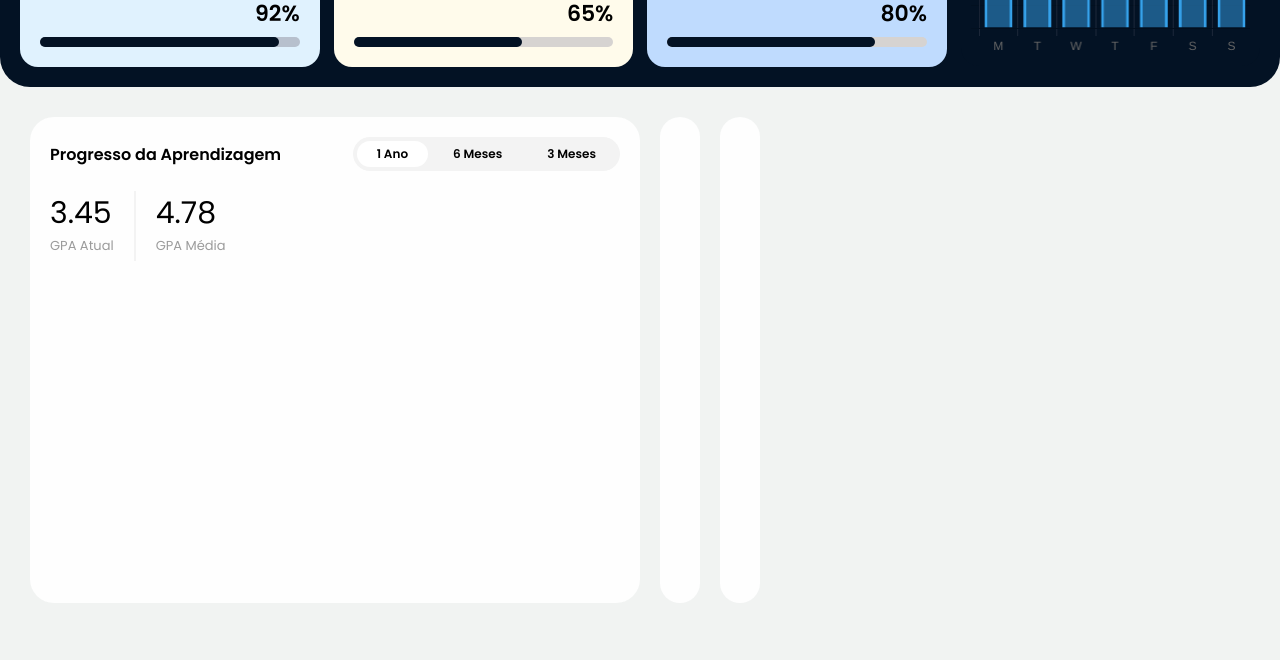
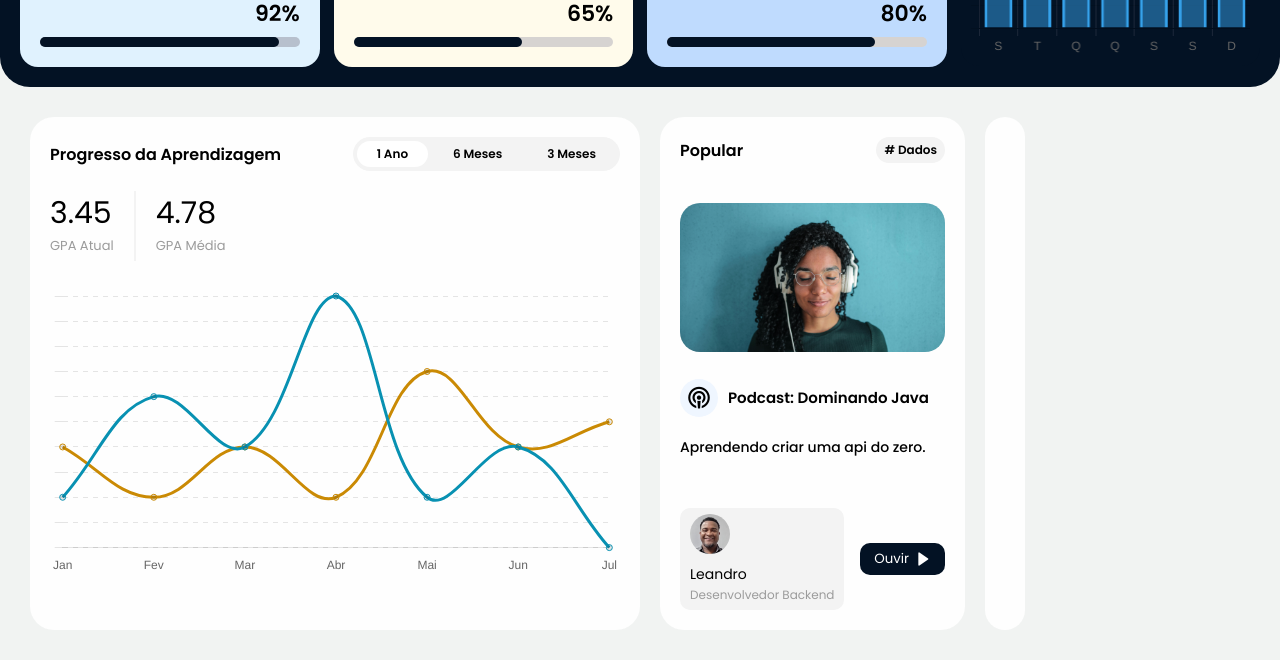
Before and after one commit to Git-LeAmaral/portifolio_dashboard, a plain HTML site: page index.html in a window 1280 px wide. Shown: the part 240-900 px from the top of the page. Before the commit the page ends 873 px from the top, so only its background shows below. Drawn offline with nearby package versions, Linux system fonts and the light colour scheme.

Commit message:
Finalizado dash podcast

```diff
--- a/index.html
+++ b/index.html
@@ -126,7 +126,29 @@
 
         </div>
 
-        <div class="popular"></div>
+        <div class="popular">
+            <div class="header">
+                <h4>Popular</h4>
+                <a href="#"># Dados</a>
+            </div>
+            <img src="assets/podcast.jpg">
+            <div class="audio">
+                <i class='bx bx-podcast'></i>
+                <a href="#">Podcast: Dominando Java</a>
+            </div>
+            <p>Aprendendo criar uma api do zero.</p>
+            <div class="listen">
+                <div class="author">
+                    <img src="assets/Perfil.jpg">
+                    <div>
+                        <a href="#">Leandro</a>
+                        <p>Desenvolvedor Backend</p>
+                    </div>
+                </div>
+                <button>Ouvir<i class='bx bxs-right-arrow'></i></button>
+            </div>
+        </div>
+
         <div class="upcoming"></div>
 
     </div>
--- a/script.js
+++ b/script.js
@@ -1,9 +1,10 @@
 const ctx = document.querySelector('.activity-chart');
+const ctx2 = document.querySelector('.prog-chart');
 
 new Chart(ctx, {
   type: 'bar',
   data:{
-    labels: ['M', 'T', 'W', 'T', 'F', 'S', 'S'],
+    labels: ['S', 'T', 'Q', 'Q', 'S', 'S', 'D'],
     datasets: [{
         label: 'Time',
         data: [8, 6, 7, 6, 10, 8, 4],
@@ -43,3 +44,52 @@ new Chart(ctx, {
     }
   }
 });
+
+new Chart(ctx2, {
+  type: 'line',
+  data:{
+    labels: ['Jan', 'Fev', 'Mar', 'Abr', 'Mai', 'Jun', 'Jul'],
+    datasets: [{
+        label: 'Atual GPA',
+        data: [6, 10, 8, 14, 6, 8, 4],
+        borderColor: '#0891b2',
+        tension: 0.4
+    },
+    {
+        label: 'Media GPA',
+        data: [8, 6, 8, 6, 11, 8, 9],
+        borderColor: '#ca8a04',
+        tension: 0.4
+    }
+  ]
+  },
+  options: {
+    responsive: true,
+    maintainAspactRatio: true,
+    scales: {
+        x: {
+          grid: {
+            display: false,
+          }
+        },
+        y: {
+          ticks: {
+            display: false
+          },
+          border: {
+            display: false,
+            dash: [5, 5]
+          }
+        }
+    },
+    plugins: {
+        legend: {
+            display: false
+        }
+    },
+    animation: {
+        duration: 1000,
+        easing: 'easeInOutQuad',
+    }
+  }
+});
--- a/style.css
+++ b/style.css
@@ -262,14 +262,16 @@ body {
     width: 50%;
 }
 
-.bottom-container .prog-status .header {
+.bottom-container .prog-status .header,
+.bottom-container .popular .header {
     display: flex;
     align-items: center;
     justify-content: space-between;
     margin-bottom: 20px;
 }
 
-.bottom-container .prog-status .header h4 {
+.bottom-container .prog-status .header h4,
+.bottom-container .popular .header h4 {
     font-weight: 600;
 }
 
@@ -314,3 +316,99 @@ body {
     height: 70px;
     background: #f3f3f3;
 }
+
+.bottom-container .popular {
+    width: 25%;
+}
+
+.bottom-container .popular .header {
+    margin-bottom: 40px;
+}
+
+.bottom-container .popular .header a {
+    font-size: 12px;
+    color: #000;
+    font-weight: 600;
+    padding: 4px 8px;
+    background: #f3f3f3;
+    border-radius: 20px;
+}
+
+.bottom-container .popular > img {
+    width: 100%;
+    aspect-ratio: 16/9;
+    border-radius: 20px;
+    margin-bottom: 20px;
+}
+
+.bottom-container .popular .audio {
+    display: flex;
+    align-items: center;
+    gap: 10px;
+    margin-bottom: 20px;
+}
+
+.bottom-container .popular .audio i {
+    font-size: 26px;
+    background: #eff6ff;
+    padding: 6px;
+    border-radius: 50%;
+}
+
+.bottom-container .popular .audio a {
+    font-size: 15px;
+    font-weight: 600;
+    color: #000;
+    line-height: 18px;
+}
+
+.bottom-container .popular > p {
+    font-size: 14px;
+    font-weight: 500;
+    margin-bottom: 50px;
+}
+
+.bottom-container .popular .listen {
+    display: flex;
+    align-items: center;
+    justify-content: space-between;
+}
+
+.bottom-container .popular .listen .author {
+    padding: 6px 10px;
+    background: #f3f3f3;
+    align-items: center;
+    gap: 10px;
+    border-radius: 10px;
+}
+
+.bottom-container .popular .listen .author img {
+    width: 40px;
+    height: 40px;
+    border-radius: 50%;
+}
+
+.bottom-container .popular .listen .author a {
+    font-size: 14px;
+    color: #000;
+}
+
+.bottom-container .popular .listen .author p {
+    font-size: 12px;
+    color: #9b9b9b;
+}
+
+.bottom-container .popular .listen button {
+    border: none;
+    color: #fff;
+    background: #031224;
+    padding: 6px 14px;
+    border-radius: 10px;
+    display: flex;
+    align-items: center;
+    gap: 6px;
+    cursor: pointer;
+}
+.bottom-container .popular .listen button i {
+    font-size: 16px;
+}
```
Also changed, not shown: assets/podcast.jpg (added).
